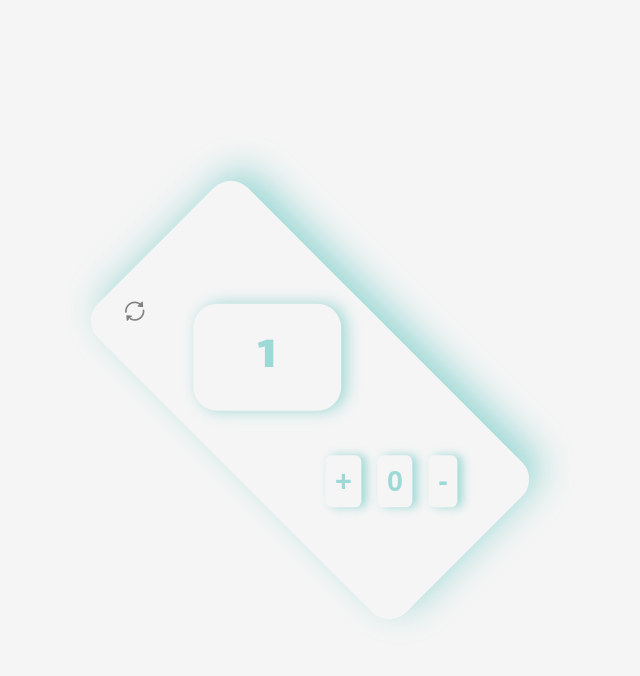
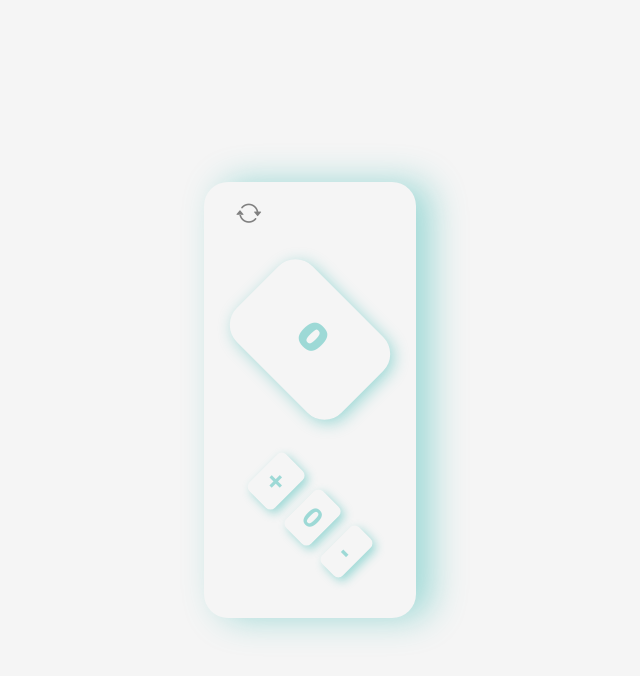
Before and after one commit to khadem-mh/counter-redux, a website built with Vite: page counter-redux/index.html in a window 1280 px wide. Both pictures are taken after a click on the icon 468 px from the left and 314 px from the top of the page. Shown: the whole page, without its empty margins (330-970 px from the left). Built offline with nearby package versions, Linux system fonts and the light colour scheme.

Commit message:
coding reducer and creators and rotate box

```diff
--- a/counter-redux/index.html
+++ b/counter-redux/index.html
@@ -14,17 +14,17 @@
 
   <div class='container' id='main'>
     <div class='icon-rotate'>
-      <i class="bi bi-arrow-repeat"></i>
+      <i class="bi bi-arrow-repeat" id="rotateBox"></i>
     </div>
     <div class='container__top'>
-      <p class='top__number rotate'>1</p>
+      <p class='top__number rotate'>0</p>
       <p class='top__type-func rotate'></p>
     </div>
 
     <div class='container__bottom rotate'>
-      <button>+</button>
-      <button>0</button>
-      <button>-</button>
+      <button id="plus">+</button>
+      <button id="zero">0</button>
+      <button id="min">-</button>
     </div>
   </div>
 
--- a/counter-redux/main.js
+++ b/counter-redux/main.js
@@ -1,6 +1,45 @@
 import { createStore } from 'redux'
 import reducer from './src/Redux/counter.js'
+import {
+    increaseNumberAction, decreaseNumberAction, setZeroNumberAction, rotateCounterBoxAction
+} from './src/Redux/counter.js'
+
+const topNumberElem = document.querySelector('.top__number')
+const plusElem = document.getElementById('plus')
+const zeroElem = document.getElementById('zero')
+const minElem = document.getElementById('min')
+const rotateBoxElem = document.getElementById('rotateBox')
+const containerElem = document.getElementById('main')
 
 const store = createStore(reducer)
 
-console.log(store);
+const plusElemHandler = () => {
+    store.dispatch(increaseNumberAction())
+    topNumberElem.innerHTML = store.getState()
+}
+
+const zeroElemHandler = () => {
+    store.dispatch(setZeroNumberAction())
+    topNumberElem.innerHTML = store.getState()
+}
+
+const minElemHandler = () => {
+    store.dispatch(decreaseNumberAction())
+    topNumberElem.innerHTML = store.getState()
+}
+
+const rotateBoxElemHandler = () => {
+    store.dispatch(rotateCounterBoxAction())
+    if (store.getState()) {
+        containerElem.classList.remove('rotate-main-active')
+        containerElem.classList.add('rotate-not-active')
+    } else {
+        containerElem.classList.remove('rotate-not-active')
+        containerElem.classList.add('rotate-main-active')
+    }
+}
+
+plusElem.addEventListener('click', plusElemHandler)
+zeroElem.addEventListener('click', zeroElemHandler)
+minElem.addEventListener('click', minElemHandler)
+rotateBoxElem.addEventListener('click', rotateBoxElemHandler)
--- a/counter-redux/src/Redux/counter.js
+++ b/counter-redux/src/Redux/counter.js
@@ -17,7 +17,8 @@ export default function reducer(state = 0, action) {
             return 0
         }
         case rotateCounterBox: {
-            return true
+            state = typeof state === 'number' ? false : state ? true : false
+            return !state
         }
         default: return state
     }
@@ -26,20 +27,17 @@ export default function reducer(state = 0, action) {
 // Action Creators
 export const increaseNumberAction = () => {
     return {
-        type: increaseNumber,
-
+        type: increaseNumber
     }
 }
 export const decreaseNumberAction = () => {
     return {
-        type: decreaseNumber,
-
+        type: decreaseNumber
     }
 }
 export const setZeroNumberAction = () => {
     return {
-        type: setZeroNumber,
-
+        type: setZeroNumber
     }
 }
 export const rotateCounterBoxAction = () => {
```
